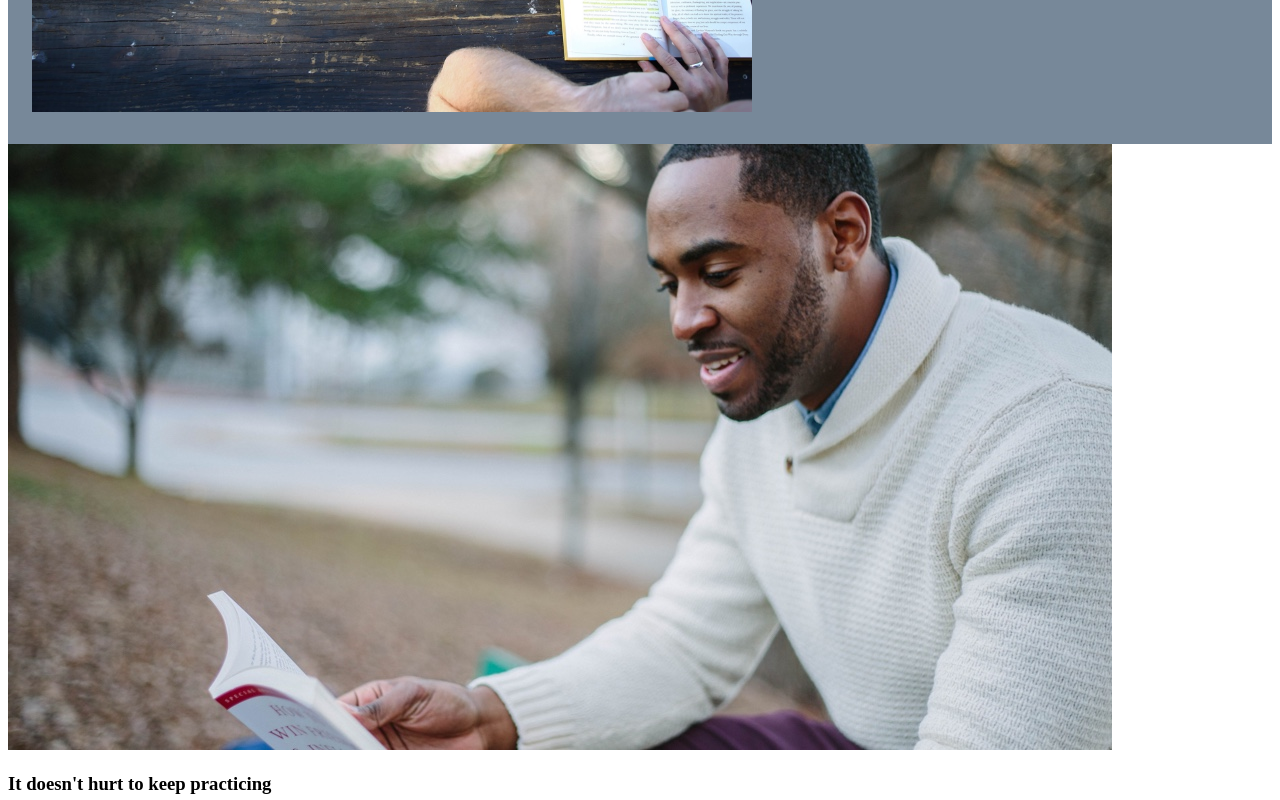
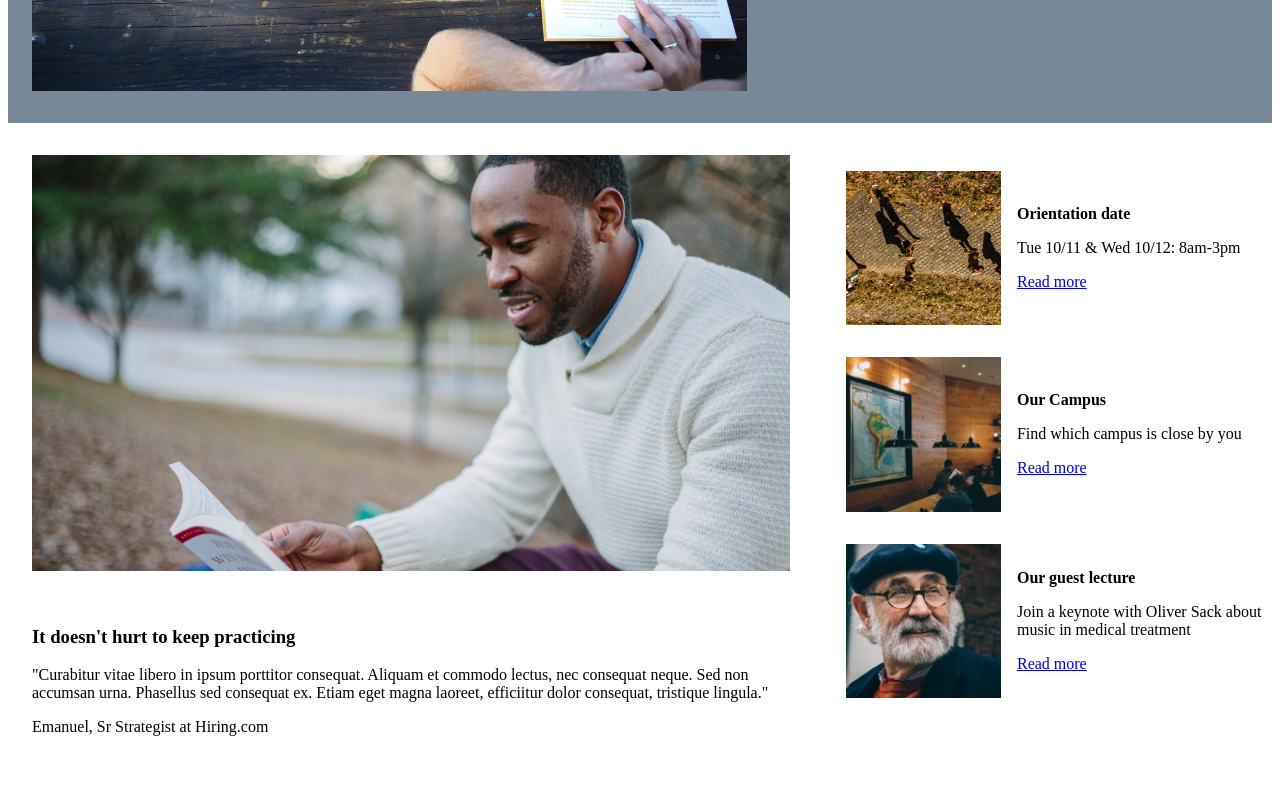
Before and after one commit to Griz227/Capstone-Colmar-Academy, a plain HTML site: page index.html in a window 1280 px wide. Shown: the part 560-1360 px from the top of the page. Drawn offline with Linux system fonts and the light colour scheme.

Commit message:
not perfect, but basic css article section done

```diff
--- a/index.html
+++ b/index.html
@@ -23,18 +23,18 @@
             </nav>
         </header>
 
-        <div class="banner"> <!--First Gray Area-->
+        <div class="banner">
             <span class="banner_left" >
             <img id="banner_pic" src="./resources/css/images/banner.jpg" alt="banner">
             </span>
             <span class="banner_right"><h3>Learn something new everyday</h3>
             <h4>Lorem ipsum dolor sit amet, consectetur adipiscing elit.</h4>
-            <a href="#"></a><button>Start Here</button></span>
+            <a class="button" href="#"></a><button>Start Here</button></span>
         </div>
 
-        <div class="flexcontainer">
-          <div class="information"> <!--Second (white) Area-->
-            <img class="infomain" src="./resources/css/images/information-main.jpg" alt="man reading">
+        <div class="articles">
+          <div class="featured_left"> <!--Second (white) Area-->
+            <img class="feat_image" src="./resources/css/images/information-main.jpg" alt="man reading">
 
                <h3>It doesn't hurt to keep practicing</h3>
                <p>"Curabitur vitae libero in ipsum porttitor consequat. Aliquam et commodo lectus, nec consequat neque. Sed non accumsan urna. Phasellus sed consequat ex. Etiam eget magna laoreet, efficiitur dolor consequat, tristique lingula."</p>
@@ -43,28 +43,28 @@
           </div>
 
 
-                     <!--right-->
+          <div class="featured_right">
             <div class="orientation">
-               <img id="oimage" src="./resources/css/images/information-orientation.jpg" alt="information orientation">
-               <span class="Owords" ><h4>Orientation date</h4>
-               <p>Tue 10/11 & Wed 10/12: 8am-3ph</p>
-               <link href="#" Read more></link></span>
-
+               <img class="right_images" src="./resources/css/images/information-orientation.jpg" alt="information orientation">
+               <span class="orientation_details" ><h4>Orientation date</h4>
+               <p>Tue 10/11 & Wed 10/12: 8am-3pm</p>
+               <a href="#">Read more</a></span>
           </div>
 
             <div class="campus">
-              <img src="./resources/css/images/information-campus.jpg" alt="campus">
-              <h4>Our Campus</h4>
+              <img class="right_images" src="./resources/css/images/information-campus.jpg" alt="campus">
+              <span class="campus_details" ><h4>Our Campus</h4>
               <p>Find which campus is close by you</p>
-              <link href="#" Read more>
+              <a href="#">Read more</a></link></span>
             </div>
 
            <div class="lecture" >
-            <img src="./resources/css/images/information-guest-lecture.jpg" alt="Oliver Sack">
-            <h4>Our guest lecture</h4>
+            <img class="right_images" src="./resources/css/images/information-guest-lecture.jpg" alt="Oliver Sack">
+            <span class="lecture_details" ><h4>Our guest lecture</h4>
             <p>Join a keynote with Oliver Sack about music in medical treatment</p>
-            <link href="#" Read more>
+            <a href="#">Read more</a></span>
            </div>
+          </div>
         </div>
 
         <div class="courses"> <!--COURSES SECTION-->
--- a/resources/css/style.css
+++ b/resources/css/style.css
@@ -1,3 +1,4 @@
+
 header {
     display: flex;
     flex-direction: row;
@@ -49,16 +50,14 @@ ul {
     flex-grow: 1;
     width: 60%;
     overflow: hidden;
+    padding: 32px 24px;
 
 }
 
 #banner_pic {
     display: block;
     width: 100%;
-    padding-left: 24px;
-    padding-right: 24px;
-    padding-top: 32px;
-    padding-bottom: 32px;
+
 
 }
 
@@ -76,3 +75,80 @@ ul {
 .button {
 
 }
+.articles {
+    display: flex;
+    flex-direction: row;
+}
+
+.featured_left {
+    display: flex;
+    flex-direction: column;
+    max-width: 60%;
+    display: block;
+    padding: 32px 24px;
+    justify-content: center;
+    align-items: center;
+}
+
+.feat_image {
+    width: 100%;
+    display: inline;
+    padding-bottom: 32px;
+}
+
+.featured_right {
+    display: flex;
+    flex-direction: column;
+    width: 40%;
+    justify-content: flex-start;
+    padding-left: 16px;
+    padding-top: 32px;
+
+}
+
+.orientation {
+    display: flex;
+    flex-direction: row;
+
+
+}
+.orientation_details {
+    display: flex;
+    flex-direction: column;
+    justify-content: center;
+    width: 65%;
+}
+.campus {
+    display: flex;
+    flex-direction: row;
+
+
+}
+.campus_details {
+    display: flex;
+    flex-direction: column;
+    justify-content: center;
+    width: 65%;
+}
+.lecture {
+    display: flex;
+    flex-direction: row;
+
+
+}
+.lecture_details {
+    display: flex;
+    flex-direction: column;
+    justify-content: center;
+    width: 65%;
+}
+.right_images {
+    width: 35%;
+    height: auto;
+    padding: 16px 16px;
+
+}
+
+h4 {
+    margin: 0px;
+}
```
